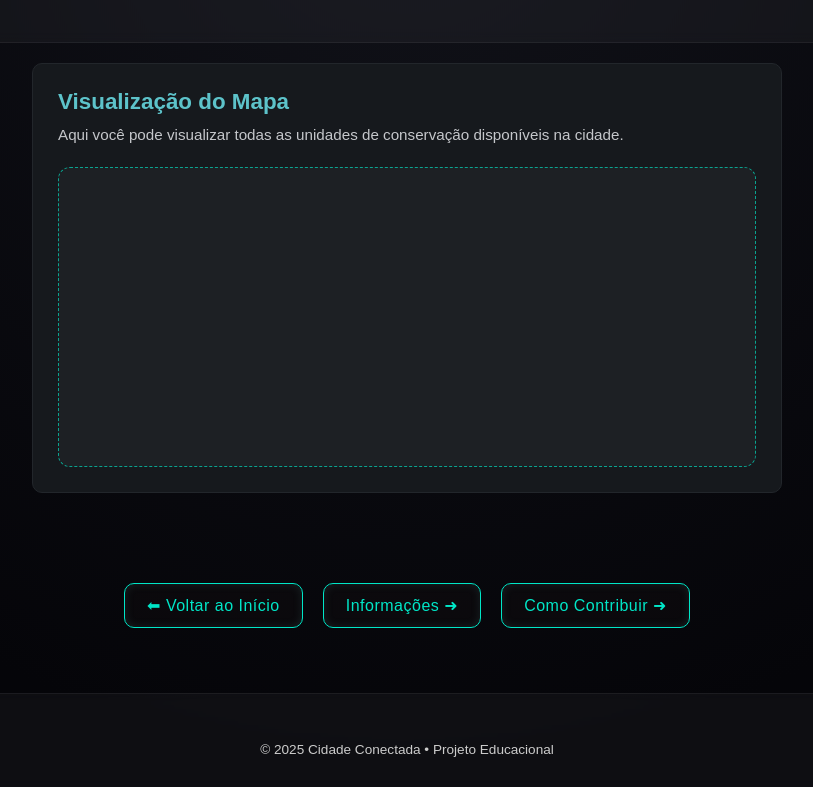
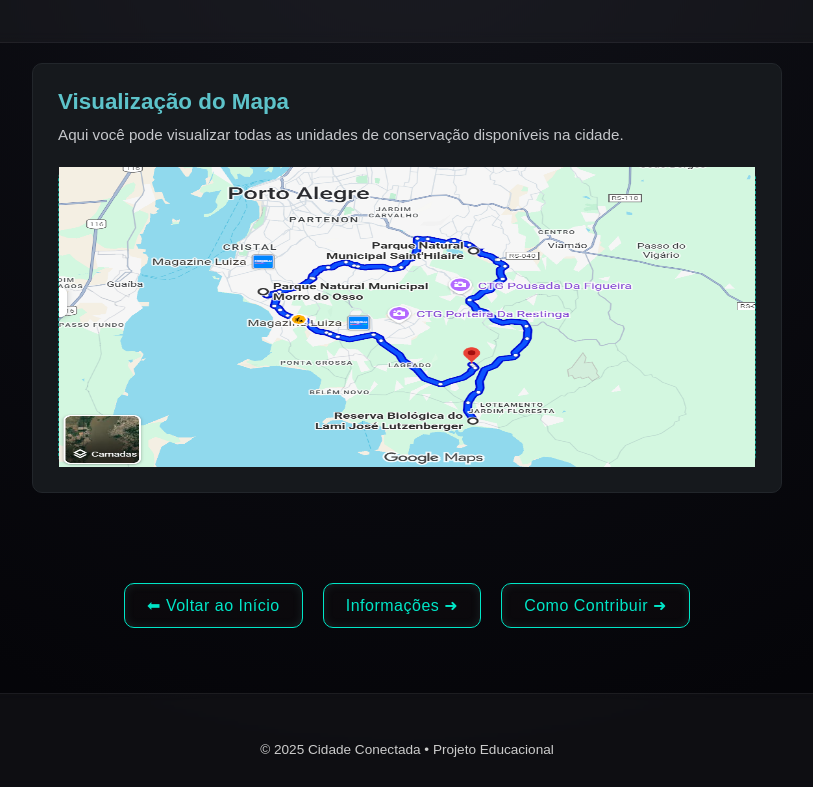
Before and after one commit to senacrs-emti/2025-3MA-cidadeconectada-G04, a plain HTML site: page mapa.html in a window 1280 px wide. Shown: the part 133-920 px from the top of the page, without its empty margins (233-1046 px from the left). Drawn offline with Linux system fonts and the light colour scheme.

Commit message:
pic_map
Co-Authored-By: Leonardo <134066125+LeonardoGStrey@users.noreply.github.com>

```diff
--- a/style.css
+++ b/style.css
@@ -352,3 +352,8 @@ main h5{
     margin-bottom: 10px;
     opacity: 0.9;
 }
+
+img {
+    width: 1000px;
+    height: 300px;
+}
```
Also changed, not shown: mapa-poa.png (added).
